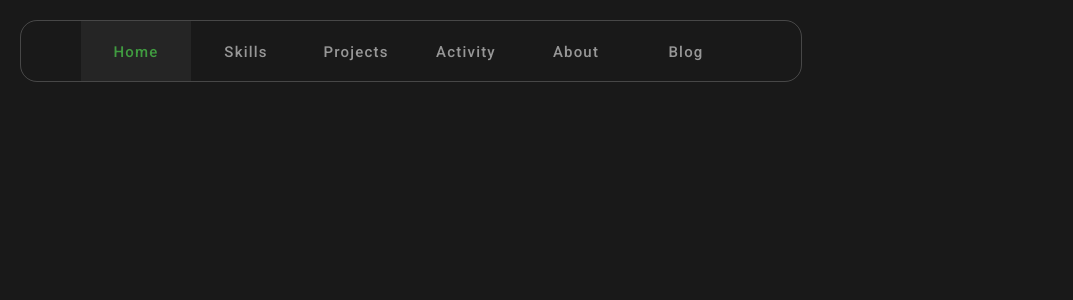
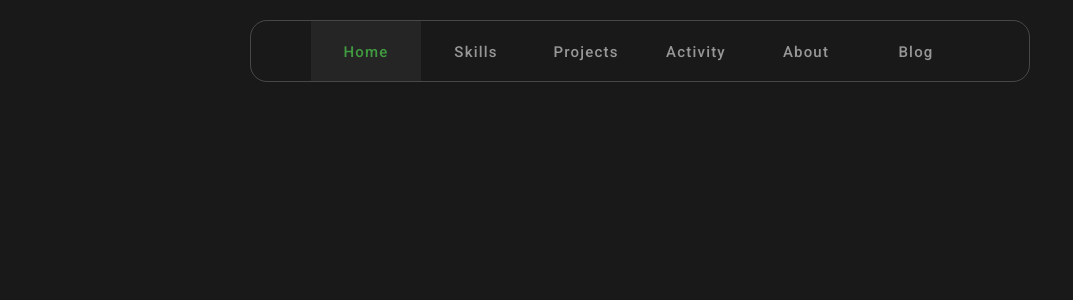
Before and after one commit to gass-git/modern-navbar, a React (Create React App) app: page / in a window 1280 px wide. Shown: the top 300 px of the page, without its empty margins (0-1073 px from the left). Built offline with nearby package versions, Linux system fonts and the light colour scheme.

Commit message:
Nav is now centered on the window

```diff
--- a/src/App.css
+++ b/src/App.css
@@ -1,38 +1,5 @@
-.App {
-  text-align: center;
+.wrapper {
+  max-width: 820px;
+  height: auto;
+  margin: auto;
 }
-
-.App-logo {
-  height: 40vmin;
-  pointer-events: none;
-}
-
-@media (prefers-reduced-motion: no-preference) {
-  .App-logo {
-    animation: App-logo-spin infinite 20s linear;
-  }
-}
-
-.App-header {
-  background-color: #282c34;
-  min-height: 100vh;
-  display: flex;
-  flex-direction: column;
-  align-items: center;
-  justify-content: center;
-  font-size: calc(10px + 2vmin);
-  color: white;
-}
-
-.App-link {
-  color: #61dafb;
-}
-
-@keyframes App-logo-spin {
-  from {
-    transform: rotate(0deg);
-  }
-  to {
-    transform: rotate(360deg);
-  }
-}
--- a/src/App.js
+++ b/src/App.js
@@ -3,7 +3,7 @@ import Navbar from './components/navbar/navbar'
 
 function App() {
   return (
-    <div className="App">
+    <div className='wrapper'>
       <Navbar />
     </div>
   )
--- /dev/null
+++ b/src/components/navbar/children/leftBox.js
@@ -0,0 +1,17 @@
+import React from 'react'
+import { FontAwesomeIcon } from '@fortawesome/react-fontawesome'
+import { faCaretLeft } from '@fortawesome/free-solid-svg-icons'
+
+export default function LeftBox({ showArrows, isActive, moveLeft }) {
+  return (
+    <div className={isActive.left ? 'left-box active' : 'left-box'}>
+      {
+        showArrows ?
+          <FontAwesomeIcon icon={faCaretLeft} onClick={() => moveLeft()} />
+          :
+          null
+      }
+
+    </div>
+  )
+}
--- /dev/null
+++ b/src/components/navbar/children/movableContainer.js
@@ -0,0 +1,23 @@
+import React from 'react'
+
+export default function MovableContainer({ links, translatedX, selected, setSelected }) {
+  return (
+    <div className='movable-container' style={{ transform: `translateX(-${translatedX}px)` }}>
+      {
+        links.map((link) => {
+          return (
+            selected === link ?
+              <div
+                className='selected'
+                onClick={() => setSelected(link)}
+              >
+                {link}
+              </div>
+              :
+              <div onClick={() => setSelected(link)}>{link}</div>
+          )
+        })
+      }
+    </div>
+  )
+}
--- /dev/null
+++ b/src/components/navbar/children/rightBox.js
@@ -0,0 +1,16 @@
+import React from 'react'
+import { FontAwesomeIcon } from '@fortawesome/react-fontawesome'
+import { faCaretRight } from '@fortawesome/free-solid-svg-icons'
+
+export default function RightBox({ showArrows, isActive, moveRight }) {
+  return (
+    <div className={isActive.right ? 'right-box active' : 'right-box'}>
+      {
+        showArrows ?
+          <FontAwesomeIcon icon={faCaretRight} onClick={() => moveRight()} />
+          :
+          null
+      }
+    </div>
+  )
+}
--- a/src/components/navbar/navbar.js
+++ b/src/components/navbar/navbar.js
@@ -1,22 +1,20 @@
-import { FontAwesomeIcon } from '@fortawesome/react-fontawesome'
-import { faCaretLeft, faCaretRight } from '@fortawesome/free-solid-svg-icons'
-import React from 'react'
+import React, { useEffect } from 'react'
 import { useState } from 'react'
 import './styles.css'
 import useWindowDimensions from '../../hooks/useWindowDimensions'
-import { useEffect } from 'react'
-import { isEditable } from '@testing-library/user-event/dist/utils'
+import LeftBox from './children/leftBox'
+import RightBox from './children/rightBox'
+import MovableContainer from './children/movableContainer'
 
 export default function Navbar() {
-  const links = ['home', 'skills', 'projects', 'activity', 'about', 'blog']
   const [selected, setSelected] = useState('home')
   const [showArrows, setShowArrows] = useState(false)
-  const [isActive, setIsActive] = useState({ left: false, right: false })
   const [translatedX, setTranslatedX] = useState(0)
   const [translationAvailableX, setTranslationAvailableX] = useState(0)
   const { windowWidth } = useWindowDimensions()
+  const links = ['home', 'skills', 'projects', 'activity', 'about', 'blog']
+  const [isActive, setIsActive] = useState({ left: false, right: false })
 
-  // WIDTHS of elements
   const width = {
     btn: 110,
     btnsContainer: links.length * 110,
@@ -28,7 +26,7 @@ export default function Navbar() {
   const delta = 2 * width.arrowBoxes + 2 * width.navMargin
 
   useEffect(() => {
-    setTranslatedX(0)  // when width changes set distanceX to default
+    setTranslatedX(0)
 
     // translatation available to the right
     if (windowWidth < 822) {
@@ -36,7 +34,6 @@ export default function Navbar() {
       setTranslationAvailableX(width.btnsContainer - visibleWidth)
     }
 
-    // show/hide/activate arrows
     if (windowWidth < 770) {
       setShowArrows(true)
       setIsActive({ ...isActive, right: true })
@@ -44,7 +41,6 @@ export default function Navbar() {
     else {
       setShowArrows(false)
     }
-
   }, [windowWidth])
 
   function moveRight() {
@@ -77,42 +73,24 @@ export default function Navbar() {
 
   return (
     <div className='main-container'>
-      <div className={isActive.left ? 'left-box active' : 'left-box'}>
-        {
-          showArrows ?
-            <FontAwesomeIcon icon={faCaretLeft} onClick={() => moveLeft()} />
-            :
-            null
-        }
-
+      <LeftBox
+        showArrows={showArrows}
+        moveLeft={moveLeft}
+        isActive={isActive}
+      />
+      <div className='items-container'>
+        <MovableContainer
+          links={links}
+          translatedX={translatedX}
+          selected={selected}
+          setSelected={setSelected}
+        />
       </div>
-      <div className='items-container'>
-        <div className='movable-container' style={{ transform: `translateX(-${translatedX}px)` }}>
-          {
-            links.map((link) => {
-              return (
-                selected === link ?
-                  <div
-                    className='selected'
-                    onClick={() => setSelected(link)}
-                  >
-                    {link}
-                  </div>
-                  :
-                  <div onClick={() => setSelected(link)}>{link}</div>
-              )
-            })
-          }
-        </div>
-      </div>
-      <div className={isActive.right ? 'right-box active' : 'right-box'}>
-        {
-          showArrows ?
-            <FontAwesomeIcon icon={faCaretRight} onClick={() => moveRight()} />
-            :
-            null
-        }
-      </div>
+      <RightBox
+        showArrows={showArrows}
+        moveRight={moveRight}
+        isActive={isActive}
+      />
     </div>
   )
 }
--- a/src/components/navbar/styles.css
+++ b/src/components/navbar/styles.css
@@ -8,8 +8,6 @@
   max-width: 780px;
   justify-content: center;
   border: 1px solid rgba(255, 255, 255, 0.2);
-  /*background-color: #0b3041;*/
-  /*box-shadow: rgba(0, 0, 0, 0.34) 0px 3px 8px;*/
 }
 
 .main-container .items-container {
@@ -17,7 +15,6 @@
   display: flex;
   justify-content: left;
   overflow-x: hidden;
-  /*border: 1px solid green;*/
 }
 
 .main-container .items-container .movable-container {
@@ -32,13 +29,13 @@
   font-size: 15px;
   font-weight: 500;
   text-transform: capitalize;
+  text-align: center;
   color: rgba(255, 255, 255, 0.55);
   letter-spacing: 1.2px;
   cursor: pointer;
   width: auto;
   min-width: 110px;
   transition: 400ms;
-  /*border: 1px solid blue;*/
 }
 
 .main-container .items-container .movable-container>div:hover {
@@ -55,7 +52,7 @@
   font-size: 25px;
   color: rgba(255, 255, 255, 0.4);
   min-width: 60px;
-  /* border: 1px solid white; */
+  text-align: center;
 }
 
 .main-container .right-box {
@@ -63,7 +60,7 @@
   font-size: 25px;
   color: rgba(255, 255, 255, 0.4);
   min-width: 60px;
-  /* border: 1px solid white; */
+  text-align: center;
 }
 
 .main-container .active {
--- a/src/index.css
+++ b/src/index.css
@@ -1,6 +1,5 @@
 body {
   background-color: #191919;
-  margin: 0;
   font-family: -apple-system, BlinkMacSystemFont, 'Segoe UI', 'Roboto', 'Oxygen',
     'Ubuntu', 'Cantarell', 'Fira Sans', 'Droid Sans', 'Helvetica Neue',
     sans-serif;
```
